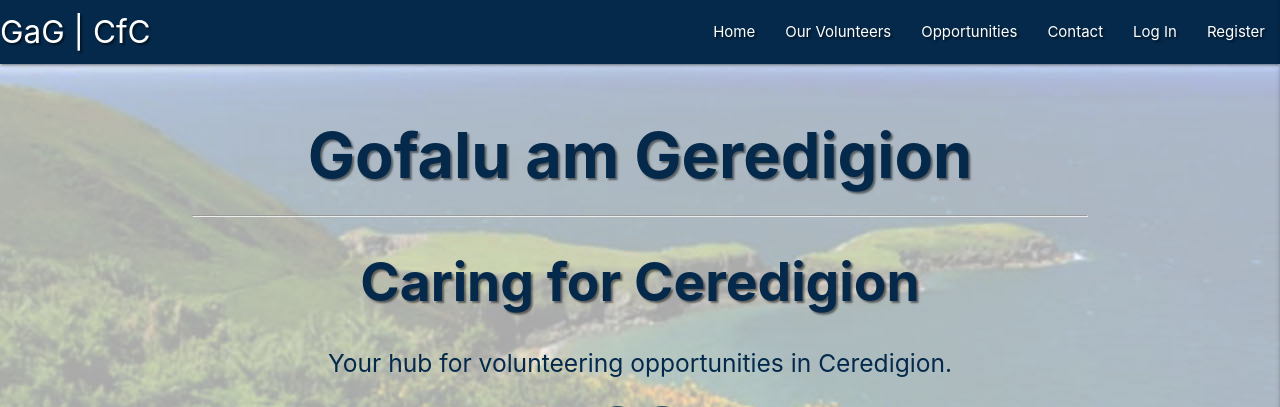
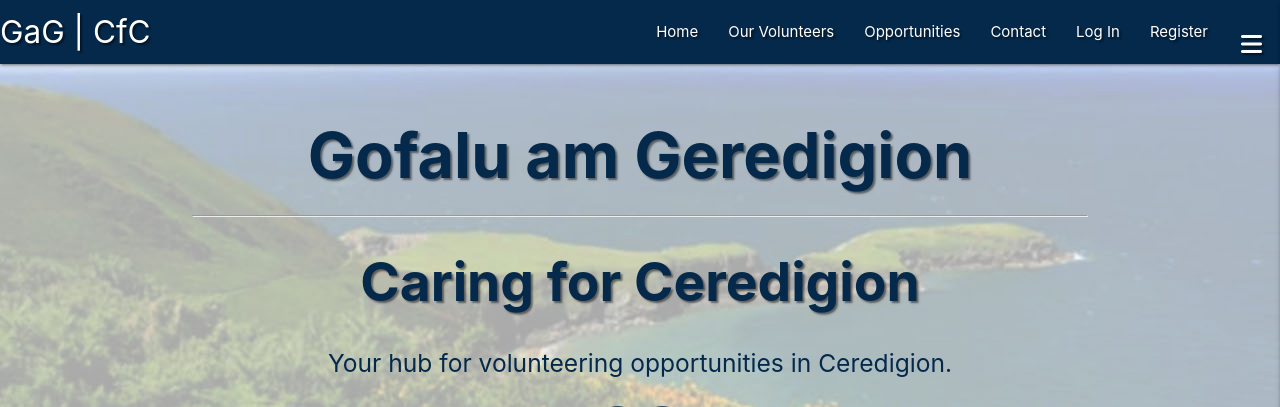
Before and after one commit to ahaffg/gag-cyc, a Flask app: page /add_task in a window 1280 px wide. Shown: the top 407 px of the page. Run offline with Flask 2, Linux system fonts and the light colour scheme; data that the repository does not hold is empty; some libraries are stand-ins or nearby versions.

Commit message:
correcting Nav issue

```diff
--- a/static/css/style.css
+++ b/static/css/style.css
@@ -133,3 +133,7 @@ p {
   font-size: larger;
   background-color:white;
 }
+#hamburger{
+  color:white;
+  padding-top: .5em;
+}
--- a/templates/base.html
+++ b/templates/base.html
@@ -26,7 +26,7 @@
       <div class="nav-wrapper">
         <a href="{{ url_for('get_home') }}" class="brand-logo white-text pad-left">GaG | CfC
         </a>
-        <a href="#" data-target="mobile-demo" class="text-white collapse navbar-collapse justify-content-end sidenav-trigger right"><i class="fas fa-bars"></i></a>
+        <i id="hamburger" class="fas fa-bars collapse navbar-collapse justify-content-end sidenav-trigger right" data-target="mobile-demo"></i>
         <ul class="right hide-on-med-and-down">
           <li>
             <a class="white-text" href="{{ url_for('get_home') }}">Home
```
